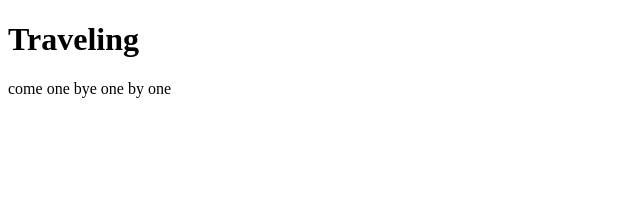
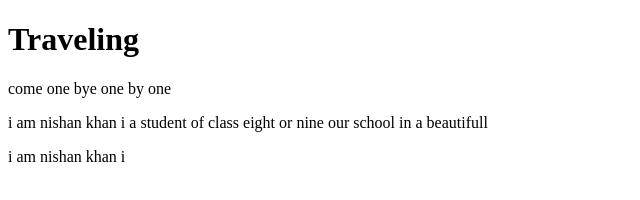
Before and after one commit to nishankhan/My-second-repo, a plain HTML site: page index.html in a window 1280 px wide. Shown: the whole page, without its empty margins (0-640 px from the left). Drawn offline with Linux system fonts and the light colour scheme.

Commit message:
how many

```diff
--- a/index.html
+++ b/index.html
@@ -11,5 +11,8 @@
     <p>come one bye
     one by one
     </p>
+   <p>i am nishan khan i a student of class eight or nine
+       our school in a beautifull
+   </p> i am nishan khan i
 </body>
 </html>
```
